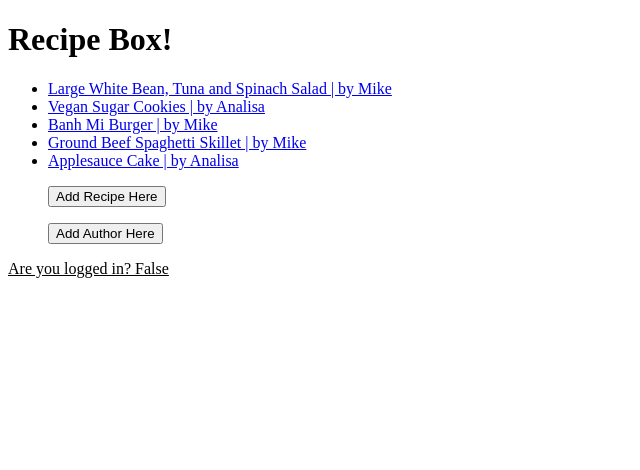
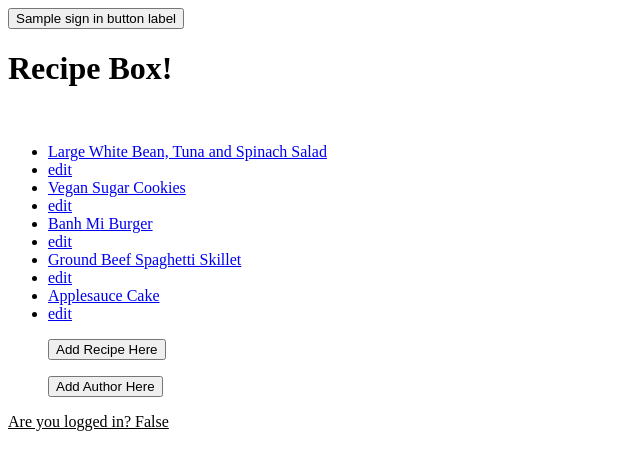
Before and after one commit to mprodhan/recipe-box, a Django app: template info/templates/index.html in a window 1280 px wide. Shown: the top 470 px of the page, without its empty margins (0-640 px from the left). Run offline with Django 3.2, Linux system fonts and the light colour scheme; data comes from the database, SQL or seed files in the repository; the template is opened without the code that fills it: values that come from a table or form of the project are taken from there, most other values are stand-ins (such as "Sample title", 1, 10 or a date in 2020); parts of the project's set-up code (start-up, migrations or seed data) failed here and were passed over.

Commit message:
Update index.html

```diff
--- a/info/templates/index.html
+++ b/info/templates/index.html
@@ -7,15 +7,17 @@
     <title>Home Index</title>
 </head>
 <body>
+    <a href="{{ sign_in_button_link }}">
+        <button> {{sign_in_button_label}}</button>
+    </a>
+
     <h1>Recipe Box!</h1>
+    <br/>
     <ul>
         {% for recipe in recipes %}
-
-        <li>
-            <a href="/recipe/{{recipe.id}}">{{ recipe.title }} | by {{ recipe.author }}</a>
-        </li>
-
-        {% endfor %}
+        <li><a href='recipe/{{ recipe.id }}'>{{ recipe.title }}</a></li>
+        <li><a href='editrecipe/{{ recipe.id}}'>edit</a></li>
+    {% endfor %}
     </ul>
         <ul>
             <div id="top_menu">
```
